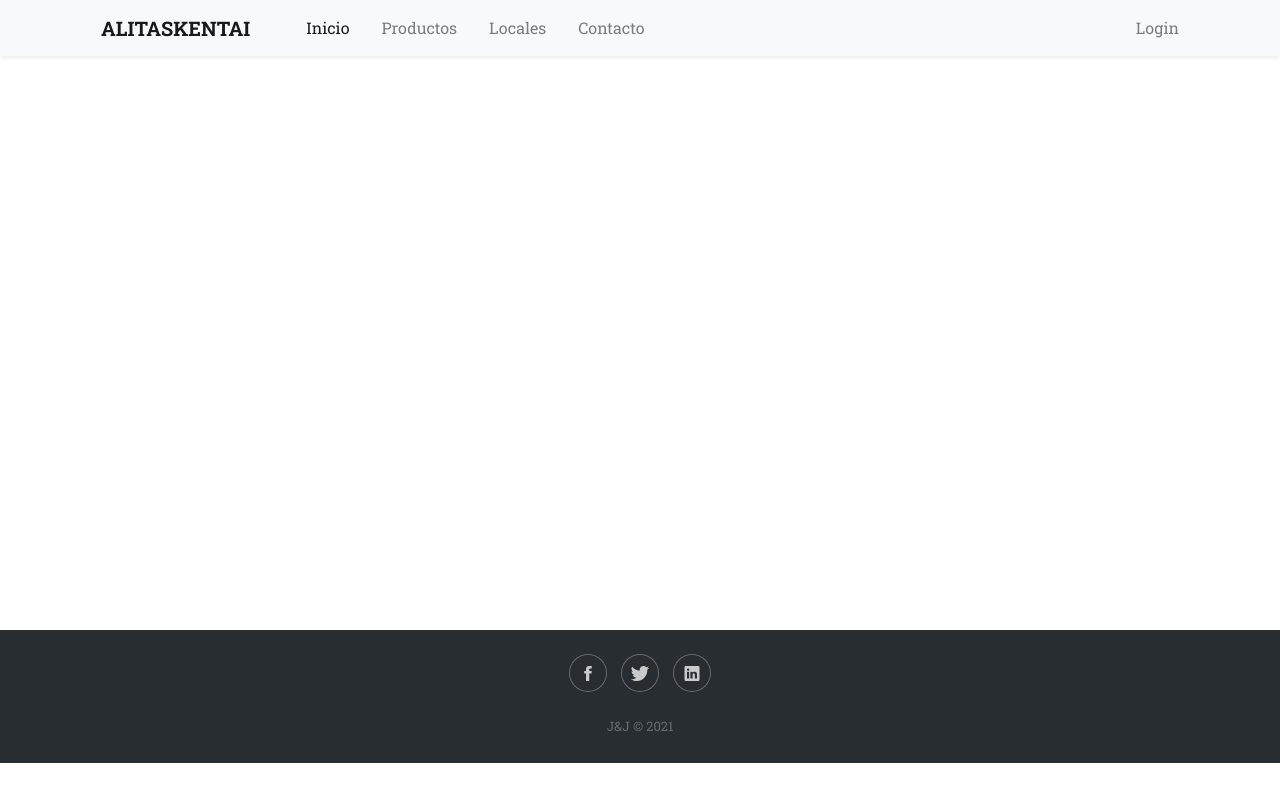
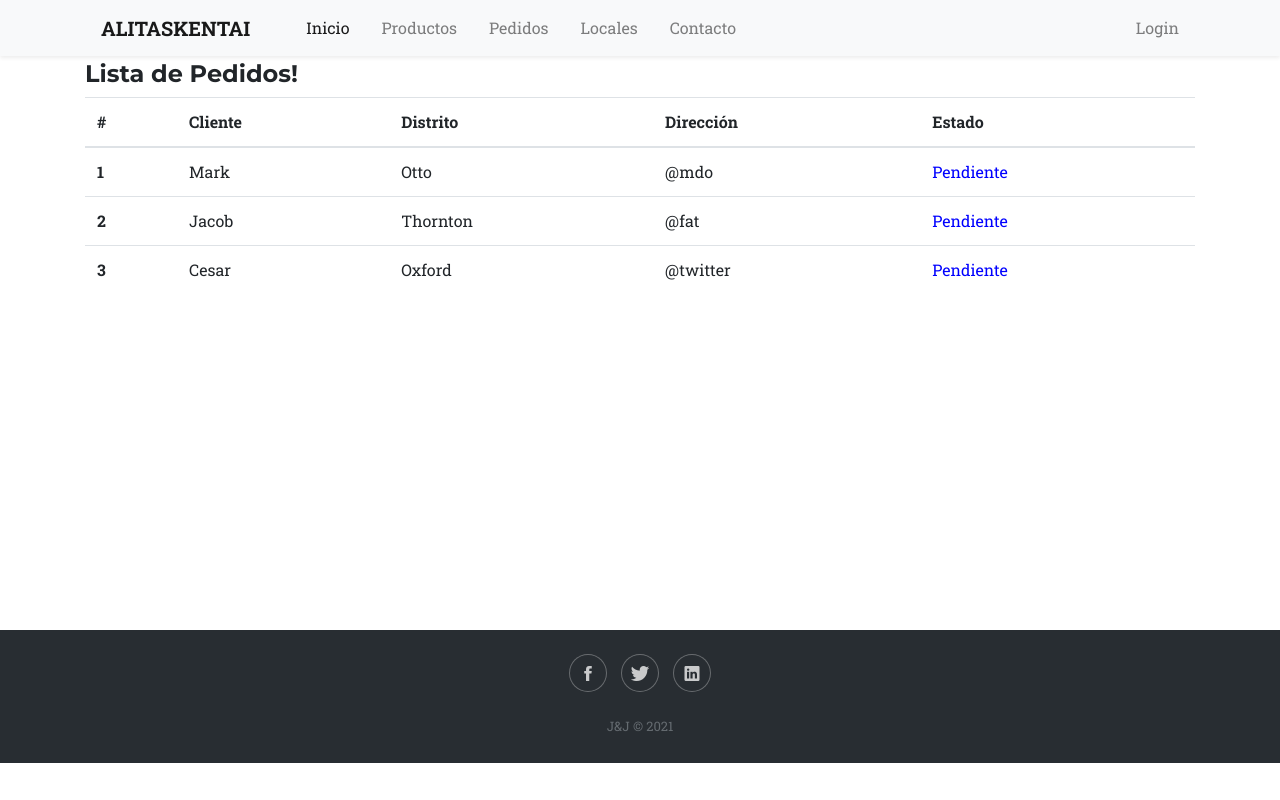
Before and after one commit to fvchenzo/app_front_alitaskentaki, an Angular app: page /listaPedido in a window 1280 px wide. Before the commit this address led to /. Built offline with nearby package versions, Linux system fonts and the light colour scheme; a web font is replaced by a local one.

Commit message:
interfaz de adminPedido y detallePedido terminado

```diff
--- a/src/app/app-routing.module.ts
+++ b/src/app/app-routing.module.ts
@@ -4,13 +4,17 @@ import { HomeComponent } from "./pages/home/home.component";
 import { ContactoComponent } from "./pages/contacto/contacto.component";
 import { ProductoComponent } from "./pages/producto/producto.component";
 import { LocalComponent } from "./pages/local/local.component";
+import { AdminPedidoComponent } from "./pages/pedido/admin-pedido/admin-pedido.component";
+import { DetallePedidoComponent } from "./pages/pedido/detalle-pedido/detalle-pedido.component";
 
 
 const routes: Routes = [
     {path: 'home', component: HomeComponent},
     {path: 'local', component: LocalComponent},
     {path: 'contacto', component: ContactoComponent},
-    {path: 'producto', component: ProductoComponent}
+    {path: 'producto', component: ProductoComponent},
+    {path: 'listaPedido', component: AdminPedidoComponent},
+    {path: 'detallePedido', component: DetallePedidoComponent}
 ];
 
 @NgModule({
--- a/src/app/app.component.html
+++ b/src/app/app.component.html
@@ -16,6 +16,11 @@
         <li class="nav-item px-lg-2">
           <a class="nav-link" routerLink="producto">
             <span class="d-inline-block d-lg-none icon-width"><i class="fas fa-spa"></i></span>Productos
+          </a>
+        </li>
+        <li class="nav-item px-lg-2">
+          <a class="nav-link" routerLink="listaPedido">
+            <span class="d-inline-block d-lg-none icon-width"><i class="fas fa-spa"></i></span>Pedidos
           </a>
         </li>
         <li class="nav-item px-lg-2">
--- /dev/null
+++ b/src/app/pages/pedido/admin-pedido/admin-pedido.component.html
@@ -0,0 +1,38 @@
+<div class="container" >
+    <h4>Lista de Pedidos!</h4>
+    <table class="table table-hover">
+        <thead>
+            <tr>
+              <th scope="col">#</th>
+              <th scope="col">Cliente</th>
+              <th scope="col">Distrito</th>
+              <th scope="col">Dirección</th>
+              <th scope="col">Estado</th>
+            </tr>
+          </thead>
+          <tbody>
+            <tr>
+              <th scope="row">1</th>
+              <td>Mark</td>
+              <td>Otto</td>
+              <td>@mdo</td>
+              <td><a class="link-secondary" routerLink="../detallePedido" style="color: blue;">Pendiente</a></td>
+            </tr>
+            <tr>
+                <th scope="row">2</th>
+              <td>Jacob</td>
+              <td>Thornton</td>
+              <td>@fat</td>
+              <td><a class="link-secondary" routerLink="../detallePedido" style="color: blue;">Pendiente</a></td>
+            </tr>
+            <tr>
+                <th scope="row">3</th>
+              <td>Cesar</td>
+              <td>Oxford</td>
+              <td>@twitter</td>
+              <td><a class="link-secondary" routerLink="../detallePedido" style="color: blue;">Pendiente</a></td>
+
+            </tr>
+          </tbody>
+    </table>
+</div>
--- /dev/null
+++ b/src/app/pages/pedido/admin-pedido/admin-pedido.component.ts
@@ -0,0 +1,15 @@
+import { Component, OnInit } from '@angular/core';
+
+@Component({
+  selector: 'app-admin-pedido',
+  templateUrl: './admin-pedido.component.html',
+  styleUrls: ['./admin-pedido.component.css']
+})
+export class AdminPedidoComponent implements OnInit {
+
+  constructor() { }
+
+  ngOnInit(): void {
+  }
+
+}
--- /dev/null
+++ b/src/app/pages/pedido/detalle-pedido/detalle-pedido.component.html
@@ -0,0 +1,84 @@
+<div class="container" >
+    <h4>Detalle del Pedido #</h4>
+    <form [formGroup]="detallePedidoForm" class="">
+        <div class="row">
+            <div class="col-sm-4">
+                <div class="form-group">
+                    <label>ID</label>
+                    <input type="text" class="form-control" formControlName="id" readonly/>
+                </div>
+                <div class="form-group">
+                    <label>Cliente</label>
+                    <input type="email" class="form-control" formControlName="cliente"/>
+                </div>
+                <div class="form-group">
+                    <label>Distrito</label>
+                    <input type="text" class="form-control" formControlName="distrito"/>
+                </div>
+                <div class="form-group">
+                    <label>Dirección</label>
+                    <input type="text" class="form-control" formControlName="direccion"/>
+                </div>
+
+            </div>
+            <div formGroupName="items" class="col-sm-8 mt-4">
+                <table class="table text-center" >
+                    <thead>
+                        <tr>
+                        <th scope="col">#</th>
+                        <th scope="col">Producto</th>
+                        <th scope="col">Cantidad</th>
+                        <th scope="col">Opciones</th>
+                        </tr>
+                    </thead>
+                    <tbody>
+                        <tr>
+                            <th scope="row">1</th>
+                            <td><input type="text" class="form-control" formControlName="producto" ></td>
+                            <td><input type="number" value="10" class="form-control" formControlName="cantidad"></td>
+                            <td><a href="#">Modificar</a> <a href="#" style="color: red;">Eliminar</a> <a href="#"></a></td>
+                        </tr>
+                        <tr>
+                            <th scope="row">2</th>
+                            <td><input type="text" class="form-control" formControlName="producto"></td>
+                            <td><input type="number" value="5" class="form-control"formControlName="cantidad"></td>
+                            <td><a href="#">Modificar</a> <a href="#" style="color: red;">Eliminar</a> <a href="#"></a></td>
+                        </tr>
+                        <tr>
+                            <th scope="row">3</th>
+                            <td><input type="text" class="form-control" formControlName="producto"></td>
+                            <td><input type="number" value="15" class="form-control" formControlName="cantidad"></td>
+                            <td><a href="#">Modificar</a> <a href="#" style="color: red;">Eliminar</a> <a href="#"></a></td>
+                        </tr>
+                        <tr>
+                            <td colspan="3">Total a cobrar  (S/.)</td>
+                            <td colspan="1"><input type="text" value="150" class="form-control" formControlName="total" readonly></td>
+
+                        </tr>
+                    </tbody>
+                </table>
+            </div>
+             <div>
+                    Datos del formulario: {{ detallePedidoForm.value | json }}
+                    Formulario Valido? {{ detallePedidoForm.valid }}
+                </div>
+
+        </div>
+        <div class="row justify-content-center">
+            <div class="form-group">
+                <div class="row">
+                    <button class="btn btn-success mr-2">
+                        Agregar Producto
+                    </button>
+                    <button  class="btn btn-info mr-2" >
+                        Actualizar Pedido
+                    </button>
+                    <button  class="btn btn-primary" >
+                        Volver
+                    </button>
+                </div>
+
+            </div>
+        </div>
+    </form>
+</div>
--- /dev/null
+++ b/src/app/pages/pedido/detalle-pedido/detalle-pedido.component.ts
@@ -0,0 +1,30 @@
+import { Component, OnInit } from '@angular/core';
+import { FormBuilder, Validators } from '@angular/forms';
+
+@Component({
+  selector: 'app-detalle-pedido',
+  templateUrl: './detalle-pedido.component.html',
+  styleUrls: ['./detalle-pedido.component.css']
+})
+export class DetallePedidoComponent implements OnInit {
+
+  detallePedidoForm = this.fb.group({
+    id: ['', Validators.required],
+    cliente: ['', Validators.required],
+    distrito: ['', Validators.required],
+    direccion: ['', Validators.required],
+    items: this.fb.group({
+      id: ['', Validators.required],
+      producto: ['', Validators.required],
+      cantidad: ['', Validators.required]
+    }),
+
+    total: ['', Validators.required],
+  })
+
+  constructor( private fb: FormBuilder) { }
+
+  ngOnInit(): void {
+  }
+
+}
```
Also changed, not shown: src/app/app.module.ts (+8 -2 lines), src/app/pages/pedido/admin-pedido/admin-pedido.component.css (added), src/app/pages/pedido/detalle-pedido/detalle-pedido.component.css (added), 2 other files (tests, documents, lock files or other folders).
